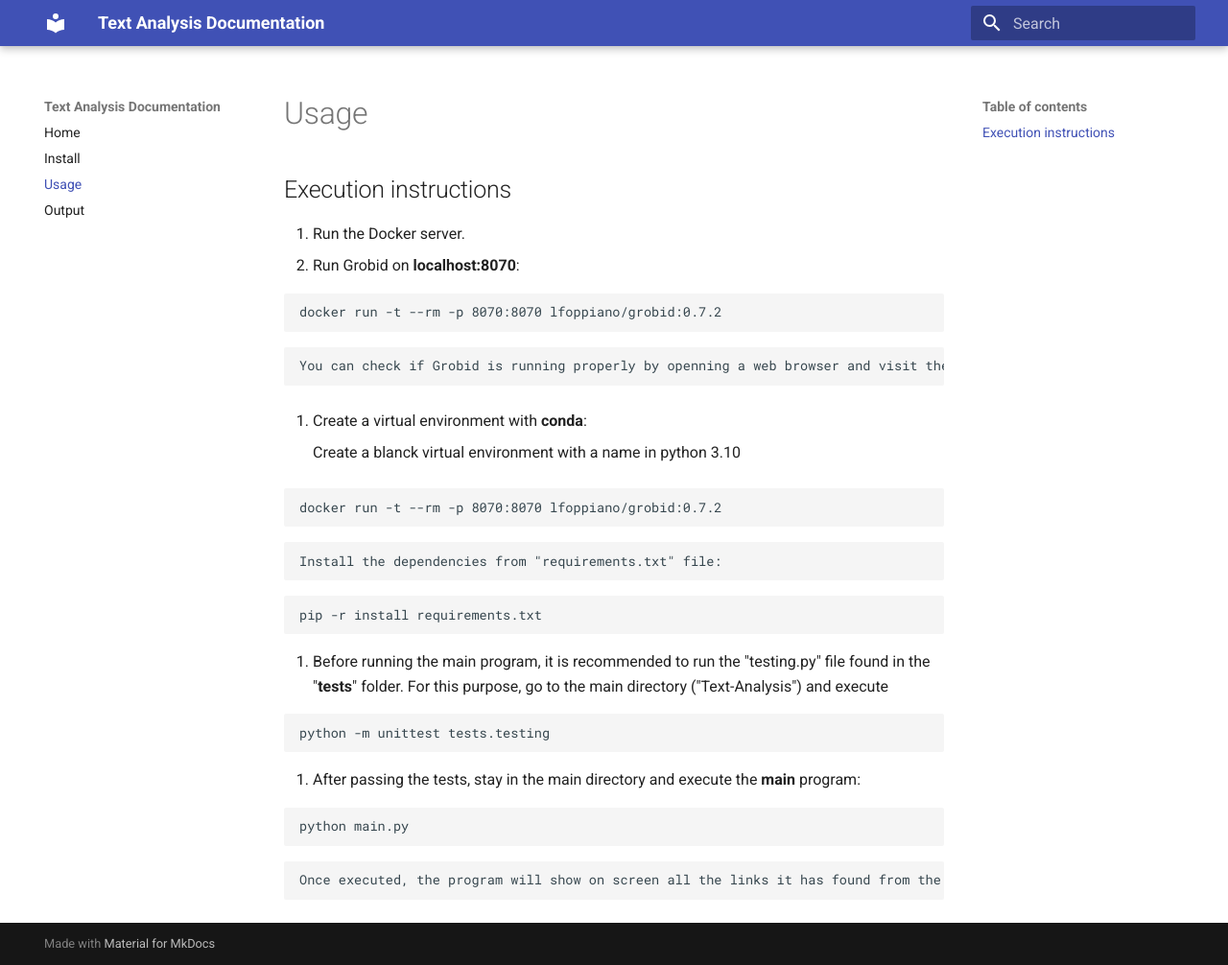
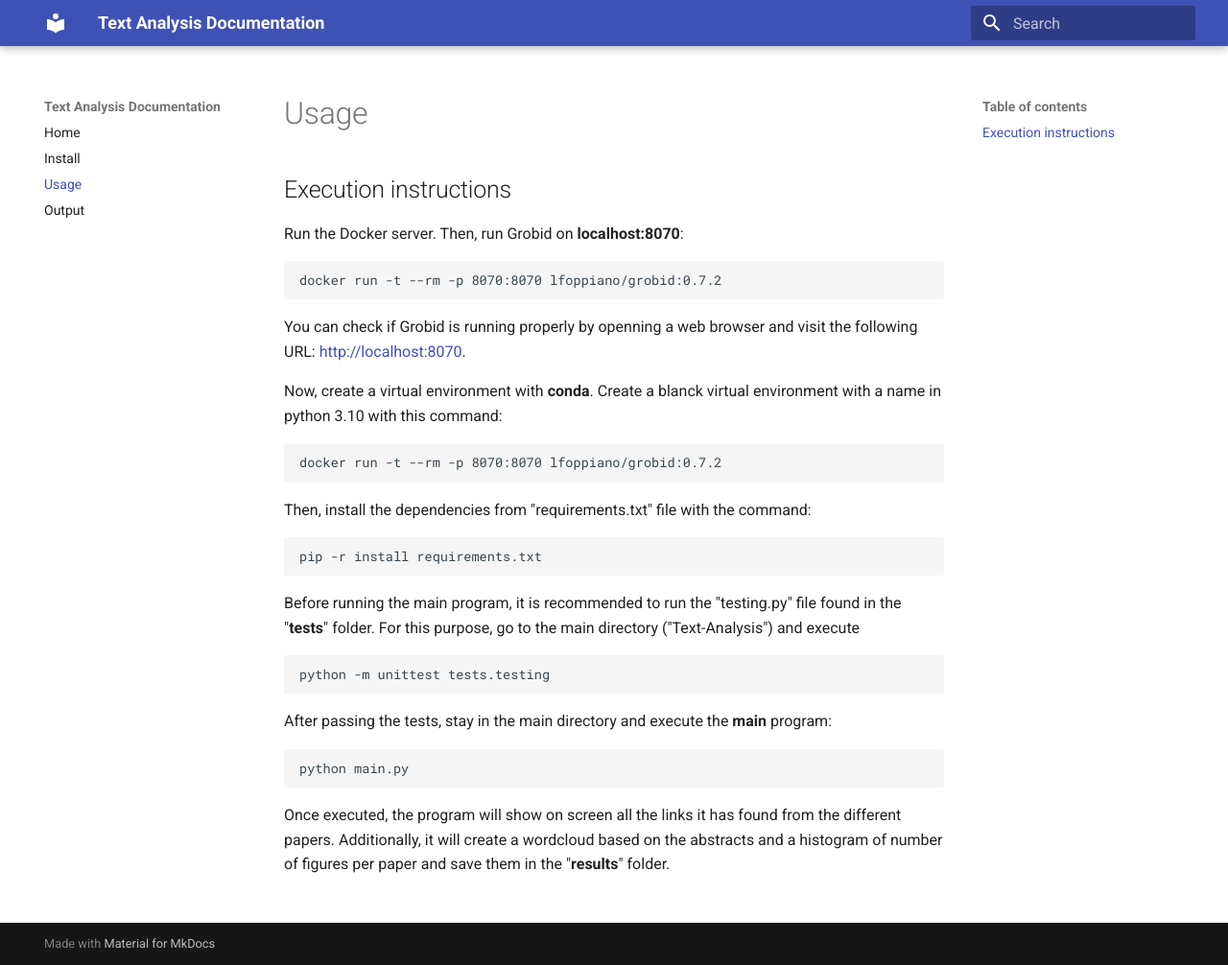
Before and after one commit to yiminzhou7/AI-And-Open-Science-In-Research-SW-Engineering, an MkDocs documentation site: the page built from docs/usage.md, in a window 1280 px wide and 1006 px high. Shown: the whole window at 96% size. Built offline with MkDocs 1.6.1 and Material for MkDocs 9.7.7, drawn with Linux system fonts in a browser that asks for light colours.

Commit message:
Update usage.md

````diff
--- a/docs/usage.md
+++ b/docs/usage.md
@@ -1,37 +1,36 @@
 ## Execution instructions
-1. Run the Docker server.
-2. Run Grobid on **localhost:8070**:
+Run the Docker server. Then, run Grobid on **localhost:8070**:
 
 ```
 docker run -t --rm -p 8070:8070 lfoppiano/grobid:0.7.2
 ```
 
-    You can check if Grobid is running properly by openning a web browser and visit the following URL: [http://localhost:8070](http://localhost:8070).
+You can check if Grobid is running properly by openning a web browser and visit the following URL: [http://localhost:8070](http://localhost:8070).
 
-3. Create a virtual environment with **conda**:
-
-    Create a blanck virtual environment with a name in python 3.10
+Now, create a virtual environment with **conda**. Create a blanck virtual environment with a name in python 3.10 with this command:
 
 ```
 docker run -t --rm -p 8070:8070 lfoppiano/grobid:0.7.2
 ```
 
-    Install the dependencies from "requirements.txt" file:
+Then, install the dependencies from "requirements.txt" file with the command:
 
 ```
 pip -r install requirements.txt
 ```
 
-4. Before running the main program, it is recommended to run the "testing.py" file found in the "**tests**" folder. For this purpose, go to the main directory ("Text-Analysis") and execute
+
+Before running the main program, it is recommended to run the "testing.py" file found in the "**tests**" folder.
+For this purpose, go to the main directory ("Text-Analysis") and execute
 
 ```
 python -m unittest tests.testing
 ```
 
-5. After passing the tests, stay in the main directory and execute the **main** program:
+After passing the tests, stay in the main directory and execute the **main** program:
 
 ```
 python main.py
 ```
 
-    Once executed, the program will show on screen all the links it has found from the different papers. Additionally, it will create a wordcloud based on the abstracts and a histogram of number of figures per paper and save them in the "**results**" folder.
+Once executed, the program will show on screen all the links it has found from the different papers. Additionally, it will create a wordcloud based on the abstracts and a histogram of number of figures per paper and save them in the "**results**" folder.
````
